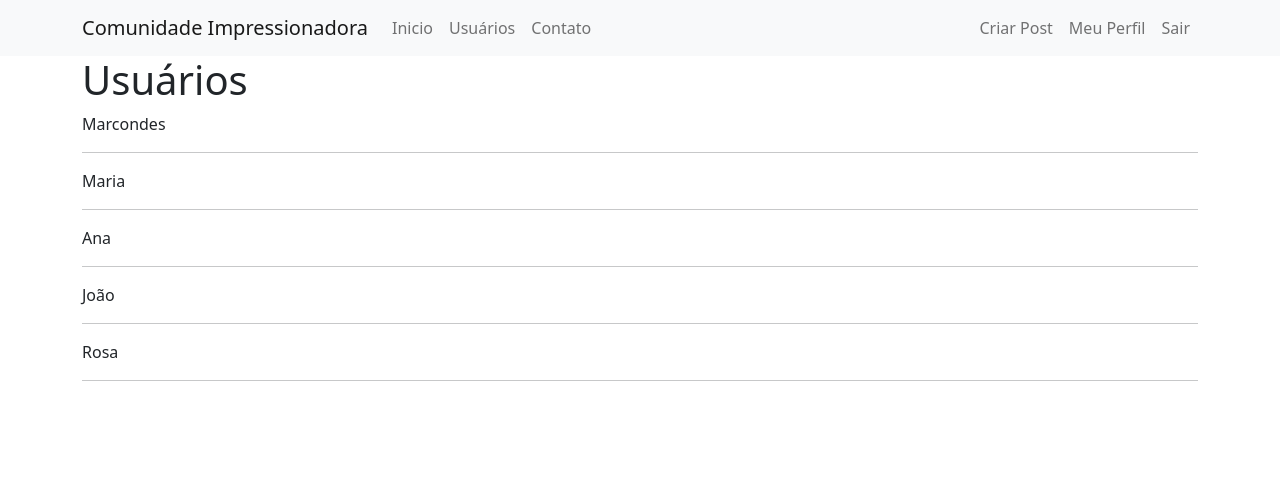
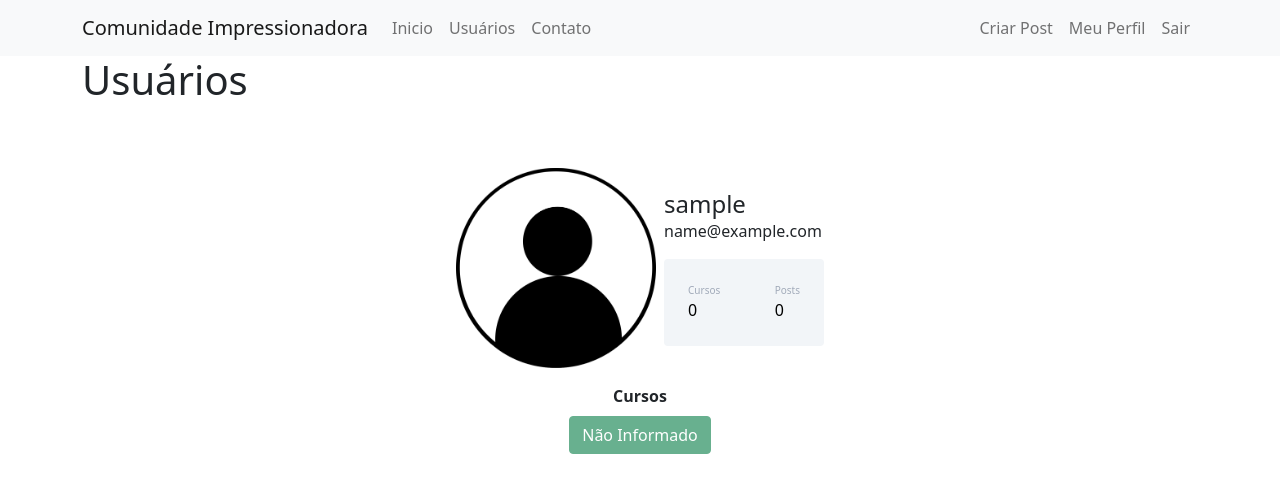
Before and after one commit to Marcondes-Goncalves/site-comunidade-impressionadora, a Flask app: page /usuarios in a window 1280 px wide. Shown: the top 493 px of the page. Run offline with Flask 3, Linux system fonts and the light colour scheme; the visitor is signed in with stand-in values (Sample User, id 1); data comes from the database, SQL or seed files in the repository.

Commit message:
Funcionalidade para criar um Post

```diff
--- a/comunidadeimpressionadora/routes.py
+++ b/comunidadeimpressionadora/routes.py
@@ -1,9 +1,9 @@
 
 from flask import flash, render_template, redirect, url_for, request
 
-from comunidadeimpressionadora.forms import FormLogin, FormCriarConta, FormEditarPerfil
+from comunidadeimpressionadora.forms import FormLogin, FormCriarConta, FormEditarPerfil, FormCriarPost
 from comunidadeimpressionadora import app, database, bcrypt
-from comunidadeimpressionadora.models import Usuario
+from comunidadeimpressionadora.models import Usuario, Post
 from flask_login import login_user, logout_user, current_user, login_required
 
 import secrets
@@ -15,7 +15,6 @@ from PIL import Image
 
 # login_required é um decorator que possibilita bloquear páginas caso o usuário não esteja logado.
 
-lista_usuarios: list[str] = ["Marcondes", "Maria", "Ana", "João", "Rosa"]
 
 @app.route("/")
 def home() -> str:
@@ -30,6 +29,7 @@ def contato() -> str:
 @app.route("/usuarios")
 @login_required
 def usuarios() -> str:
+    lista_usuarios = Usuario.query.all()
     return render_template("usuarios.html", lista_usuarios = lista_usuarios)
 
 
@@ -68,6 +68,8 @@ def login() -> str:
         database.session.commit()
         #Exibir msg de conta criada com sucesso
         flash(f"Conta criada com sucesso no E-mail: {form_criarconta.email.data}", 'alert-success')
+        # Fazendo o login
+        login_user(usuario)
         #Redirecionar para homepage
         return redirect(url_for('home'))
 
@@ -146,7 +148,16 @@ def editar_perfil():
     return render_template('editarperfil.html', foto_perfil = foto_perfil, form = form)
 
 
-@app.route('/post/criar')
+@app.route('/post/criar', methods = ["GET", "POST"])
 @login_required
 def criar_post():
-    return render_template('criarpost.html')
+    form = FormCriarPost()
+
+    if form.validate_on_submit():
+        post = Post(titulo = form.titulo.data, corpo = form.corpo.data, autor = current_user)
+        database.session.add(post)
+        database.session.commit()
+        flash('Post Criado com Sucesso', 'alert-sucess')
+        return redirect(url_for('home'))
+
+    return render_template('criarpost.html', form = form)
--- a/comunidadeimpressionadora/templates/usuarios.html
+++ b/comunidadeimpressionadora/templates/usuarios.html
@@ -5,8 +5,53 @@
     <div class="container">
         <h1>Usuários</h1>
         {% for usuario in lista_usuarios %}
-            <p>{{ usuario }}</p>
-            <hr>
+            <div class="container mt-5 d-flex justify-content-center">
+                <div class="card p-3">
+
+                    <div class="d-flex align-items-center">
+
+                        <div class="image pe-2">
+                            <img src="{{ url_for('static', filename = 'fotos_perfil/{}'.format(usuario.foto_perfil)) }}" class="rounded" width="200" >
+                        </div>
+
+                        <div class="ml-3 w-100">
+                            <h4 class="mb-0 mt-0">{{ usuario.username }}</h4>
+                            <span>{{ usuario.email }}</span>
+
+                            <div class="p-4 mt-3 bg-primary d-flex justify-content-between rounded text-white stats">
+                                {% if 'Não Informado' in usuario.cursos %}
+                                    <div class="d-flex flex-column">
+                                        <span class="articles">Cursos</span>
+                                        <span class="number1">0</span>
+                                    </div>
+                                {% else %}
+                                    <div class="d-flex flex-column">
+                                        <span class="articles">Cursos</span>
+                                        <span class="number1">{{ usuario.cursos.count(';') + 1 }}</span>
+                                    </div>
+                                {% endif %}
+
+                                <div class="d-flex flex-column">
+                                    <span class="rating">Posts</span>
+                                    <span class="number3">0</span>
+                                </div>
+                            </div>
+
+                        </div>
+                    </div>
+                </div>
+            </div>
+
+            <div class="row justify-content-center">
+                <div class="col col-4" style="text-align: center">
+                    <strong>Cursos</strong><br>
+                    {% for curso in usuario.cursos.split(';') %}
+                        <button type="button" class="btn btn-success mt-2" disabled>{{ curso }}</button>
+                    {% endfor %}
+                </div>
+            </div>
         {% endfor %}
     </div>
+
+<div class="row mt-5"></div>
 {% endblock %}
```
Also changed, not shown: comunidadeimpressionadora/forms.py (+8 -1 lines), comunidadeimpressionadora/templates/criarpost.html (+48 -1 lines), comunidadeimpressionadora/models.py (line endings or trailing spaces).
